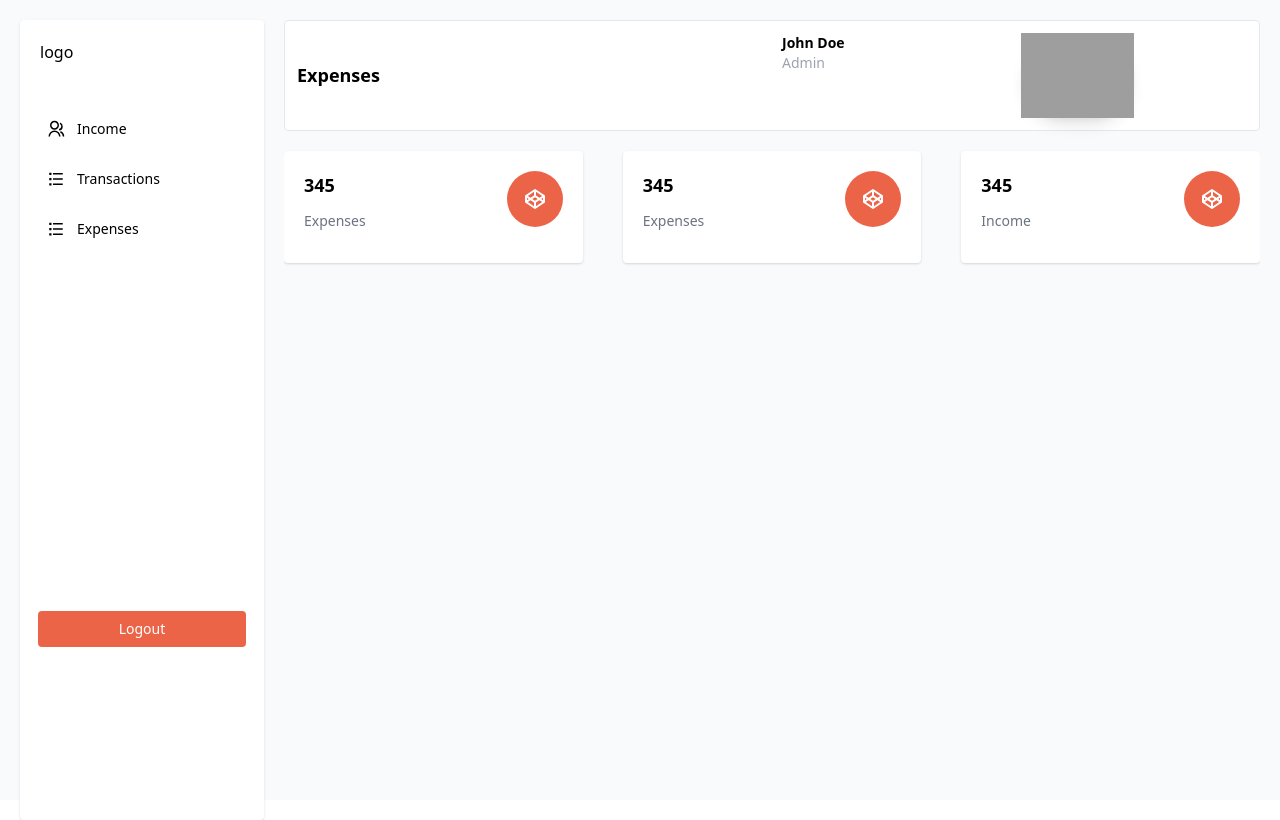
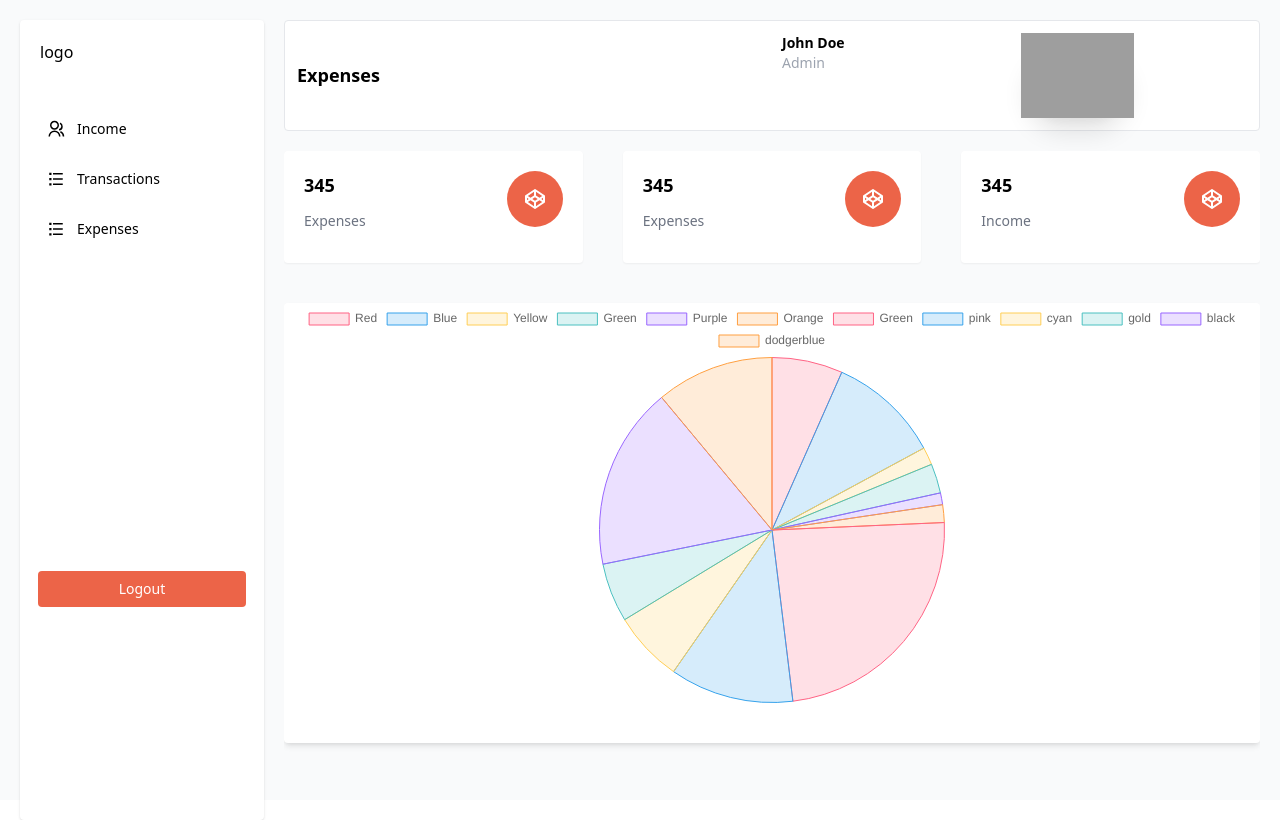
Before and after one commit to hirwablessing/expense-tracker-client, a React (Vite) app: page / in a window 1280 px wide. Built offline with nearby package versions, Linux system fonts and the light colour scheme; grey boxes are pictures that could not be loaded.

Commit message:
Add income chart,expense compoent and its routee,setup page views for expenses page

```diff
--- a/src/App.tsx
+++ b/src/App.tsx
@@ -1,8 +1,7 @@
 import React from "react";
 import { BrowserRouter as Router, Switch, Route } from "react-router-dom";
+import Expenses from "./views/Expenses";
 
-import Card from "./components/Card";
-import Dashboard from "./layouts/Dashboard";
 import Home from "./views/Home";
 
 const App = () => {
@@ -10,13 +9,15 @@ const App = () => {
     // <h2>hi there</h2>
 
     <Router>
-      <Dashboard navTitle="Expenses" subtitle="Statistics">
-        <div className="grid grid-cols-1 md:grid-cols-2 lg:grid-cols-3 gap-10 mb-10 p-5 lg:p-0">
-          <Card total={345} title="Expenses" img="" bgColor="#ec6448" />
-          <Card total={345} title="Expenses" img="" bgColor="#ec6448" />
-          <Card total={345} title="Income" img="" bgColor="#ec6448" />
-        </div>
-      </Dashboard>
+      <Switch>
+        <Route exact path="/">
+          <Home />
+        </Route>
+
+        <Route exact path="/expenses">
+          <Expenses />
+        </Route>
+      </Switch>
     </Router>
   );
 };
--- a/src/components/Card.tsx
+++ b/src/components/Card.tsx
@@ -2,7 +2,7 @@ import React from "react";
 
 function Card(props: any) {
   return (
-    <div className="shadow p-5 rounded bg-white">
+    <div className="shadow-sm p-5 rounded bg-white">
       <div className="flex gap-5">
         <div className="block w-1/2">
           <h1 className="block font-bold text-lg">{props.total}</h1>
--- /dev/null
+++ b/src/components/Expense.tsx
@@ -0,0 +1,7 @@
+import React from "react";
+
+function Expenses() {
+  return <div>I'm the expense component</div>;
+}
+
+export default Expenses;
--- /dev/null
+++ b/src/components/Income.tsx
@@ -0,0 +1,156 @@
+import React from "react";
+import { Pie, defaults } from "react-chartjs-2";
+
+// const globalAny: any = global;
+
+// globalAny.global.tooltips.enabled = false;
+// globalAny.global.legend.position = "bottom";
+
+function Icome() {
+  const data2019 = [
+    {
+      name: "Jan 2019",
+      Approved: 3432,
+      Pending: 2342,
+      Rejected: 343,
+    },
+    {
+      name: "Feb 2019",
+      Approved: 2342,
+      Pending: 3246,
+      Rejected: 3431,
+    },
+    {
+      name: "Mar 2019",
+      Approved: 4565,
+      Pending: 4556,
+      Rejected: 343,
+    },
+    {
+      name: "Apr 2019",
+      Approved: 6654,
+      Pending: 4465,
+      Rejected: 343,
+    },
+    {
+      name: "May 2019",
+      Approved: 8765,
+      Pending: 4553,
+      Rejected: 456,
+    },
+    {
+      name: "June 2019",
+      Approved: 8765,
+      Pending: 4553,
+      Rejected: 456,
+    },
+    {
+      name: "July 2019",
+      Approved: 8765,
+      Pending: 4553,
+      Rejected: 456,
+    },
+    {
+      name: "Aug 2019",
+      Approved: 8765,
+      Pending: 4553,
+      Rejected: 456,
+    },
+    {
+      name: "Sept 2019",
+      Approved: 8765,
+      Pending: 4553,
+      Rejected: 456,
+    },
+    {
+      name: "Oct 2019",
+      Approved: 8765,
+      Pending: 4553,
+      Rejected: 456,
+    },
+    {
+      name: "Nov 2019",
+      Approved: 8765,
+      Pending: 4553,
+      Rejected: 456,
+    },
+    {
+      name: "Dec 2019",
+      Approved: 8765,
+      Pending: 4553,
+      Rejected: 456,
+    },
+  ];
+  return (
+    <div>
+      <Pie
+        data={{
+          labels: [
+            "Red",
+            "Blue",
+            "Yellow",
+            "Green",
+            "Purple",
+            "Orange",
+            "Green",
+            "pink",
+            "cyan",
+            "gold",
+            "black",
+            "dodgerblue",
+          ],
+          datasets: [
+            {
+              label: "# of votes",
+              data: [12, 19, 3, 5, 2, 3, 43, 21, 12, 10, 31, 20],
+              backgroundColor: [
+                "rgba(255, 99, 132, 0.2)",
+                "rgba(54, 162, 235, 0.2)",
+                "rgba(255, 206, 86, 0.2)",
+                "rgba(75, 192, 192, 0.2)",
+                "rgba(153, 102, 255, 0.2)",
+                "rgba(255, 159, 64, 0.2)",
+              ],
+              borderColor: [
+                "rgba(255, 99, 132, 1)",
+                "rgba(54, 162, 235, 1)",
+                "rgba(255, 206, 86, 1)",
+                "rgba(75, 192, 192, 1)",
+                "rgba(153, 102, 255, 1)",
+                "rgba(255, 159, 64, 1)",
+              ],
+              borderWidth: 1,
+            },
+            // {
+            //   label: 'Quantity',
+            //   data: [47, 52, 67, 58, 9, 50],
+            //   backgroundColor: 'orange',
+            //   borderColor: 'red',
+            // },
+          ],
+        }}
+        height={400}
+        width={600}
+        options={{
+          maintainAspectRatio: false,
+          scales: {
+            yAxes: [
+              {
+                ticks: {
+                  beginAtZero: true,
+                },
+              },
+            ],
+          },
+          legend: {
+            labels: {
+              fontSize: 25,
+            },
+          },
+        }}
+      />
+    </div>
+  );
+}
+
+export default Icome;
--- a/src/components/reusable/Navbar.tsx
+++ b/src/components/reusable/Navbar.tsx
@@ -25,7 +25,7 @@ function Navbar(props: NavbarProps) {
             <h1 className="block font-bold">{profile.name}</h1>
             <h2 className="text-gray-400 text-sm">{profile.account_type}</h2>
           </div>
-          <div className="rounded-full shadow-lg w-1/2">
+          <div className="rounded-full shadow-xl w-1/2">
             <img src="./user.png" alt="" />
           </div>
         </div>
--- a/src/components/reusable/Sidebar.tsx
+++ b/src/components/reusable/Sidebar.tsx
@@ -31,7 +31,7 @@ export default function Sidebar() {
             </NavLink>
           );
         })}
-        <button className="bg-[#ec6448] text-center text-white rounded p-2 w-52 absolute bottom-0">
+        <button className="bg-[#ec6448] text-center text-white rounded p-2 w-52 md:absolute md:bottom-0 my-10">
           Logout
         </button>
       </div>
--- /dev/null
+++ b/src/views/Expenses.tsx
@@ -0,0 +1,11 @@
+import React from "react";
+import Expense from "../components/Expense";
+import Dashboard from "../layouts/Dashboard";
+
+export default function Expenses() {
+  return (
+    <Dashboard>
+      <Expense />
+    </Dashboard>
+  );
+}
--- a/src/views/Home.tsx
+++ b/src/views/Home.tsx
@@ -1,7 +1,19 @@
 import React from "react";
+import Card from "../components/Card";
+import Dashboard from "../layouts/Dashboard";
+import Income from "../components/Income";
 
-const Home = () => {
-  return <h2>I'm the home view</h2>;
-};
-
-export default Home;
+export default function Home() {
+  return (
+    <Dashboard navTitle="Expenses" subtitle="Statistics">
+      <div className="grid grid-cols-1 md:grid-cols-2 lg:grid-cols-3 gap-10 mb-10 p-5 lg:p-0">
+        <Card total={345} title="Expenses" img="" bgColor="#ec6448" />
+        <Card total={345} title="Expenses" img="" bgColor="#ec6448" />
+        <Card total={345} title="Income" img="" bgColor="#ec6448" />
+      </div>
+      <div className="bg-white rounded shadow-md my-2 w-full overflow-auto pb-10">
+        <Income />
+      </div>
+    </Dashboard>
+  );
+}
```
Also changed, not shown: package.json (+6 -1 lines), src/main.tsx (+5 -5 lines), tsconfig.json (indentation only), 2 other files (tests, documents, lock files or other folders).
